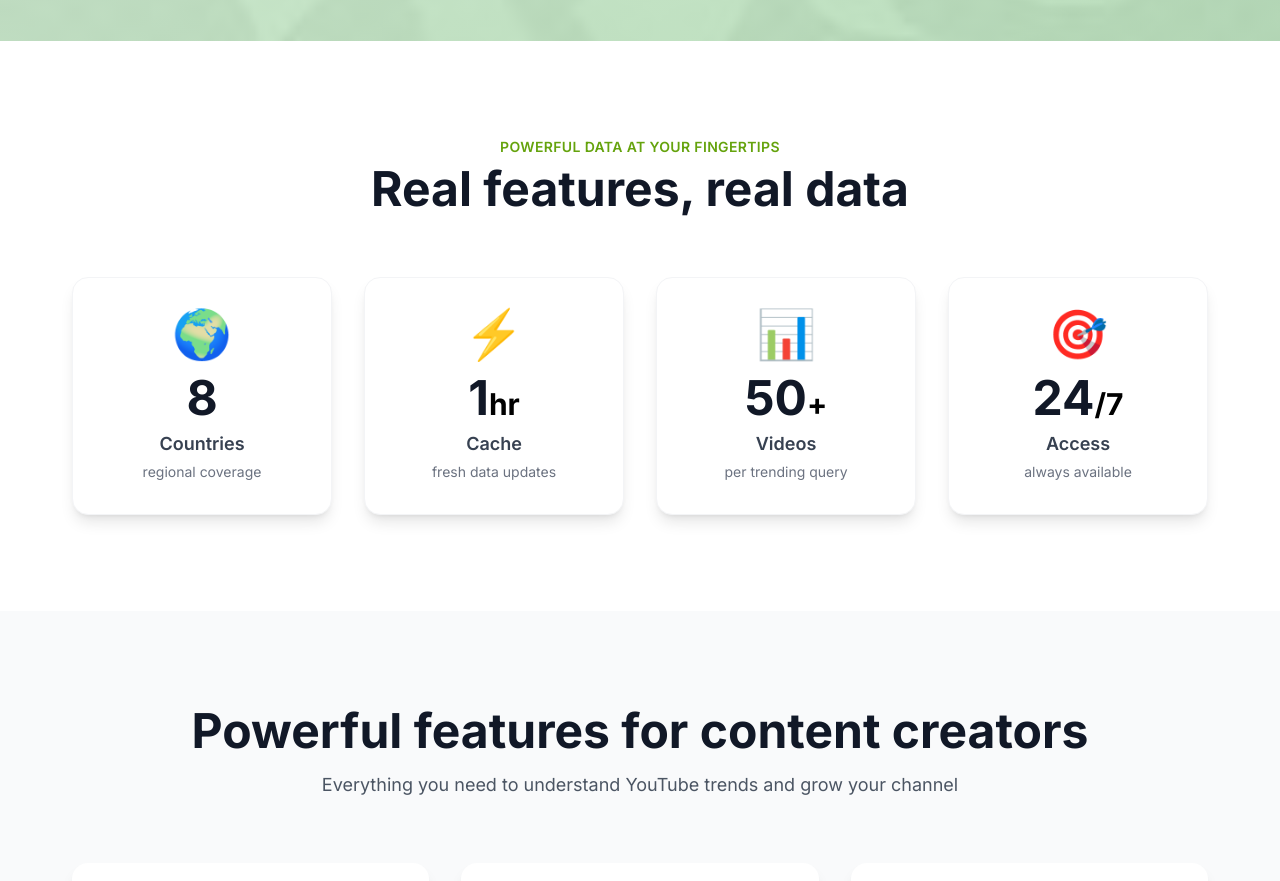
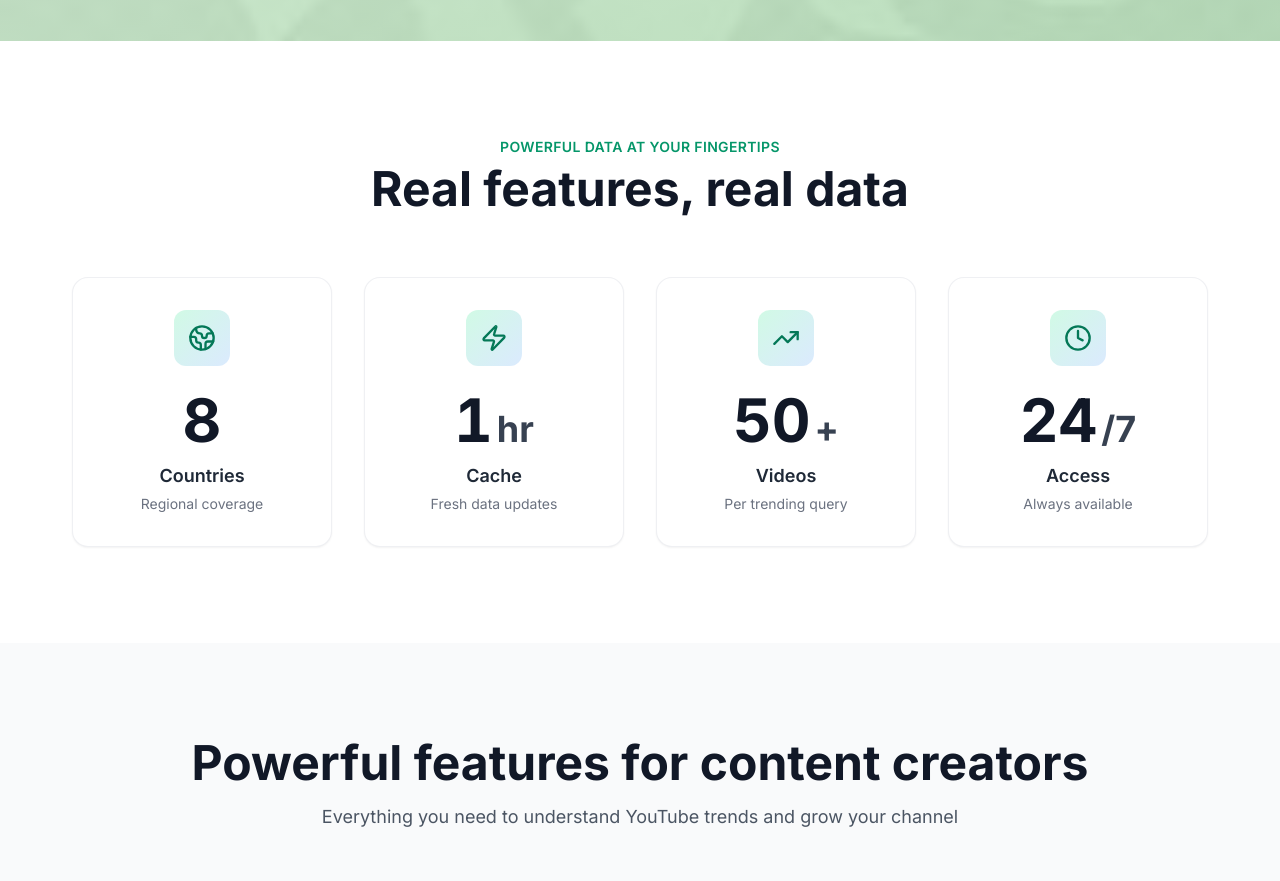
Before and after one commit to rajeshuchil/youtube-trend-analyzer, a React (Vite) app in the folder frontend/: page / in a window 1280 px wide. Shown: the part 840-1721 px from the top of the page. Built offline with nearby package versions, Linux system fonts and the light colour scheme; no server answers.

Commit message:
made ui better

```diff
--- a/frontend/src/components/Dashboard/DashboardHeader.tsx
+++ b/frontend/src/components/Dashboard/DashboardHeader.tsx
@@ -44,7 +44,7 @@ function DashboardHeader({
             <button
               onClick={onRefresh}
               disabled={isRefreshing}
-              className="flex items-center gap-2 px-4 py-2 bg-orange-500 text-white rounded-lg hover:bg-orange-600 disabled:opacity-50 disabled:cursor-not-allowed transition-colors"
+              className="flex items-center gap-2 px-4 py-2 bg-orange-500 text-white rounded-full hover:bg-orange-600 disabled:opacity-50 disabled:cursor-not-allowed transition-colors"
             >
               <RefreshCw
                 className={`w-4 h-4 ${isRefreshing ? "animate-spin" : ""}`}
--- a/frontend/src/components/Dashboard/TrendingTable.tsx
+++ b/frontend/src/components/Dashboard/TrendingTable.tsx
@@ -40,8 +40,13 @@ function TrendingTable({ videos, onVideoClick }: TrendingTableProps) {
             'Education': 'bg-teal-500/20 text-teal-400 border-teal-500/30',
             'News & Politics': 'bg-orange-500/20 text-orange-400 border-orange-500/30',
             'Sports': 'bg-pink-500/20 text-pink-400 border-pink-500/30',
+            'Film & Animation': 'bg-amber-500/20 text-amber-600 border-amber-500/30',
+            'Science & Technology': 'bg-emerald-500/20 text-emerald-600 border-emerald-500/30',
+            'Comedy': 'bg-fuchsia-500/20 text-fuchsia-400 border-fuchsia-500/30',
+            'People & Blogs': 'bg-rose-500/20 text-rose-400 border-rose-500/30',
+            'Howto & Style': 'bg-indigo-500/20 text-indigo-400 border-indigo-500/30',
         }
-        return colors[category] || 'bg-gray-500/20 text-gray-300 border-gray-500/30'
+        return colors[category] || 'bg-gray-500/20 text-gray-700 border-gray-500/30'
     }
 
     const getPageNumbers = () => {
--- a/frontend/src/components/Stats/index.tsx
+++ b/frontend/src/components/Stats/index.tsx
@@ -1,61 +1,52 @@
-import { motion } from 'framer-motion'
+import { useEffect, useRef, useState } from 'react';
+import { motion, useInView } from 'framer-motion';
+import gsap from 'gsap';
+import { Globe2, Zap, TrendingUp, Clock } from 'lucide-react';
+
+interface StatItem {
+    icon: React.ComponentType<{ className?: string }>;
+    number: number;
+    suffix: string;
+    label: string;
+    sublabel: string;
+}
 
 function Stats() {
-    const stats = [
+    const stats: StatItem[] = [
         {
-            icon: '🌍',
-            number: '8',
+            icon: Globe2,
+            number: 8,
             suffix: '',
-            label: 'countries',
-            sublabel: 'regional coverage'
+            label: 'Countries',
+            sublabel: 'Regional coverage',
         },
         {
-            icon: '⚡',
-            number: '1',
+            icon: Zap,
+            number: 1,
             suffix: 'hr',
-            label: 'cache',
-            sublabel: 'fresh data updates'
+            label: 'Cache',
+            sublabel: 'Fresh data updates',
         },
         {
-            icon: '📊',
-            number: '50',
+            icon: TrendingUp,
+            number: 50,
             suffix: '+',
-            label: 'videos',
-            sublabel: 'per trending query'
+            label: 'Videos',
+            sublabel: 'Per trending query',
         },
         {
-            icon: '🎯',
-            number: '24',
+            icon: Clock,
+            number: 24,
             suffix: '/7',
-            label: 'access',
-            sublabel: 'always available'
-        }
-    ]
-
-    const containerVariants = {
-        hidden: { opacity: 0 },
-        visible: {
-            opacity: 1,
-            transition: {
-                staggerChildren: 0.15
-            }
-        }
-    }
-
-    const cardVariants = {
-        hidden: { opacity: 0, y: 30 },
-        visible: {
-            opacity: 1,
-            y: 0,
-            transition: {
-                duration: 0.5
-            }
-        }
-    }
+            label: 'Access',
+            sublabel: 'Always available',
+        },
+    ];
 
     return (
         <section className="relative py-24 bg-white">
             <div className="container mx-auto px-8 max-w-7xl">
+                {/* Section Header */}
                 <motion.div
                     className="text-center mb-16"
                     initial={{ opacity: 0, y: 20 }}
@@ -63,7 +54,7 @@ function Stats() {
                     viewport={{ once: true }}
                     transition={{ duration: 0.6 }}
                 >
-                    <p className="text-lime-600 font-semibold mb-2 uppercase tracking-wide text-sm">
+                    <p className="text-emerald-600 font-semibold mb-2 uppercase tracking-wide text-sm">
                         Powerful data at your fingertips
                     </p>
                     <h2 className="text-4xl md:text-5xl font-bold text-gray-900">
@@ -71,40 +62,112 @@ function Stats() {
                     </h2>
                 </motion.div>
 
+                {/* Stats Grid */}
+                <div className="grid grid-cols-1 sm:grid-cols-2 lg:grid-cols-4 gap-6">
+                    {stats.map((stat, index) => (
+                        <StatCard key={index} stat={stat} index={index} />
+                    ))}
+                </div>
+            </div>
+        </section>
+    );
+}
+
+interface StatCardProps {
+    stat: StatItem;
+    index: number;
+}
+
+function StatCard({ stat, index }: StatCardProps) {
+    const cardRef = useRef<HTMLDivElement>(null);
+    const numberRef = useRef<HTMLSpanElement>(null);
+    const isInView = useInView(cardRef, { once: true, margin: '-100px' });
+    const [hasAnimated, setHasAnimated] = useState(false);
+
+    useEffect(() => {
+        if (isInView && !hasAnimated && numberRef.current) {
+            setHasAnimated(true);
+
+            // GSAP counter animation
+            const target = { value: 0 };
+
+            gsap.to(target, {
+                value: stat.number,
+                duration: 1.2,
+                ease: 'power2.out',
+                onUpdate: () => {
+                    if (numberRef.current) {
+                        // Round to integer for clean display
+                        const currentValue = Math.round(target.value);
+                        numberRef.current.textContent = currentValue.toString();
+                    }
+                },
+            });
+        }
+    }, [isInView, hasAnimated, stat.number]);
+
+    const Icon = stat.icon;
+
+    return (
         <motion.div
-                    className="grid grid-cols-1 sm:grid-cols-2 lg:grid-cols-4 gap-8"
-                    variants={containerVariants}
-                    initial="hidden"
-                    whileInView="visible"
-                    viewport={{ once: true }}
-                >
-                    {stats.map((stat, index) => (
-                        <motion.div
-                            key={index}
-                            className="bg-white rounded-2xl p-8 shadow-lg hover:shadow-xl transition-all duration-300 text-center border border-gray-100"
-                            variants={cardVariants}
+            ref={cardRef}
+            className="group relative bg-white rounded-2xl p-8 text-center border border-gray-200/60 shadow-sm hover:shadow-lg transition-all duration-300"
+            initial={{ opacity: 0, y: 30 }}
+            animate={isInView ? { opacity: 1, y: 0 } : { opacity: 0, y: 30 }}
+            transition={{
+                duration: 0.6,
+                delay: index * 0.1,
+                ease: [0.25, 0.46, 0.45, 0.94],
+            }}
             whileHover={{
                 y: -8,
-                                transition: { duration: 0.2 }
+                transition: { duration: 0.2, ease: 'easeOut' },
             }}
         >
-                            <div className="text-5xl mb-4">{stat.icon}</div>
-                            <div className="text-5xl font-bold text-gray-900 mb-2">
-                                {stat.number}
-                                <span className="text-3xl text-black">{stat.suffix}</span>
+            {/* Subtle gradient overlay on hover */}
+            <div className="absolute inset-0 rounded-2xl bg-gradient-to-br from-emerald-50/0 to-blue-50/0 group-hover:from-emerald-50/50 group-hover:to-blue-50/30 transition-all duration-300 pointer-events-none" />
+
+            {/* Content */}
+            <div className="relative z-10">
+                {/* Icon */}
+                <div className="inline-flex items-center justify-center w-14 h-14 mb-6 rounded-xl bg-gradient-to-br from-emerald-100 to-blue-100 group-hover:from-emerald-200 group-hover:to-blue-200 transition-all duration-300">
+                    <Icon className="w-7 h-7 text-emerald-700 group-hover:text-emerald-800 transition-colors duration-300" />
                 </div>
-                            <div className="text-lg font-semibold text-gray-700 mb-1 capitalize">
+
+                {/* Number with counter animation */}
+                <div className="mb-3">
+                    <span
+                        ref={numberRef}
+                        className="text-5xl md:text-6xl font-bold text-gray-900 tabular-nums"
+                    >
+                        0
+                    </span>
+                    {/* Suffix appears immediately (not animated) */}
+                    {stat.suffix && (
+                        <motion.span
+                            className="text-3xl md:text-4xl font-bold text-gray-700 ml-1"
+                            initial={{ opacity: 0 }}
+                            animate={isInView ? { opacity: 1 } : { opacity: 0 }}
+                            transition={{ delay: 1.2, duration: 0.2 }}
+                        >
+                            {stat.suffix}
+                        </motion.span>
+                    )}
+                </div>
+
+                {/* Label */}
+                <div className="text-lg font-semibold text-gray-800 mb-1">
                     {stat.label}
                 </div>
-                            <div className="text-sm text-gray-500">
-                                {stat.sublabel}
+
+                {/* Sublabel */}
+                <div className="text-sm text-gray-500">{stat.sublabel}</div>
             </div>
+
+            {/* Hover shadow effect */}
+            <div className="absolute inset-0 rounded-2xl shadow-xl opacity-0 group-hover:opacity-100 transition-opacity duration-300 pointer-events-none" />
         </motion.div>
-                    ))}
-                </motion.div>
-            </div>
-        </section>
-    )
+    );
 }
 
-export default Stats
+export default Stats;
--- a/frontend/src/components/ui/tooltip.tsx
+++ b/frontend/src/components/ui/tooltip.tsx
@@ -13,15 +13,17 @@ const TooltipContent = React.forwardRef<
   React.ElementRef<typeof TooltipPrimitive.Content>,
   React.ComponentPropsWithoutRef<typeof TooltipPrimitive.Content>
 >(({ className, sideOffset = 4, ...props }, ref) => (
+  <TooltipPrimitive.Portal>
     <TooltipPrimitive.Content
       ref={ref}
       sideOffset={sideOffset}
       className={cn(
-      "z-50 overflow-hidden rounded-md border bg-popover px-3 py-1.5 text-sm text-popover-foreground shadow-md animate-in fade-in-0 zoom-in-95 data-[state=closed]:animate-out data-[state=closed]:fade-out-0 data-[state=closed]:zoom-out-95 data-[side=bottom]:slide-in-from-top-2 data-[side=left]:slide-in-from-right-2 data-[side=right]:slide-in-from-left-2 data-[side=top]:slide-in-from-bottom-2 origin-[--radix-tooltip-content-transform-origin]",
+        "z-[99999] overflow-hidden rounded-xl border border-gray-700 bg-gray-900 px-4 py-2.5 text-xs text-white shadow-2xl animate-in fade-in-0 zoom-in-95 data-[state=closed]:animate-out data-[state=closed]:fade-out-0 data-[state=closed]:zoom-out-95 data-[side=bottom]:slide-in-from-top-2 data-[side=left]:slide-in-from-right-2 data-[side=right]:slide-in-from-left-2 data-[side=top]:slide-in-from-bottom-2 origin-[--radix-tooltip-content-transform-origin]",
         className
       )}
       {...props}
     />
+  </TooltipPrimitive.Portal>
 ))
 TooltipContent.displayName = TooltipPrimitive.Content.displayName
 
```
Also changed, not shown: frontend/src/components/Dashboard/MetricCard.tsx (+5 -4 lines). Lines whose indentation alone changed are shown as unchanged.
